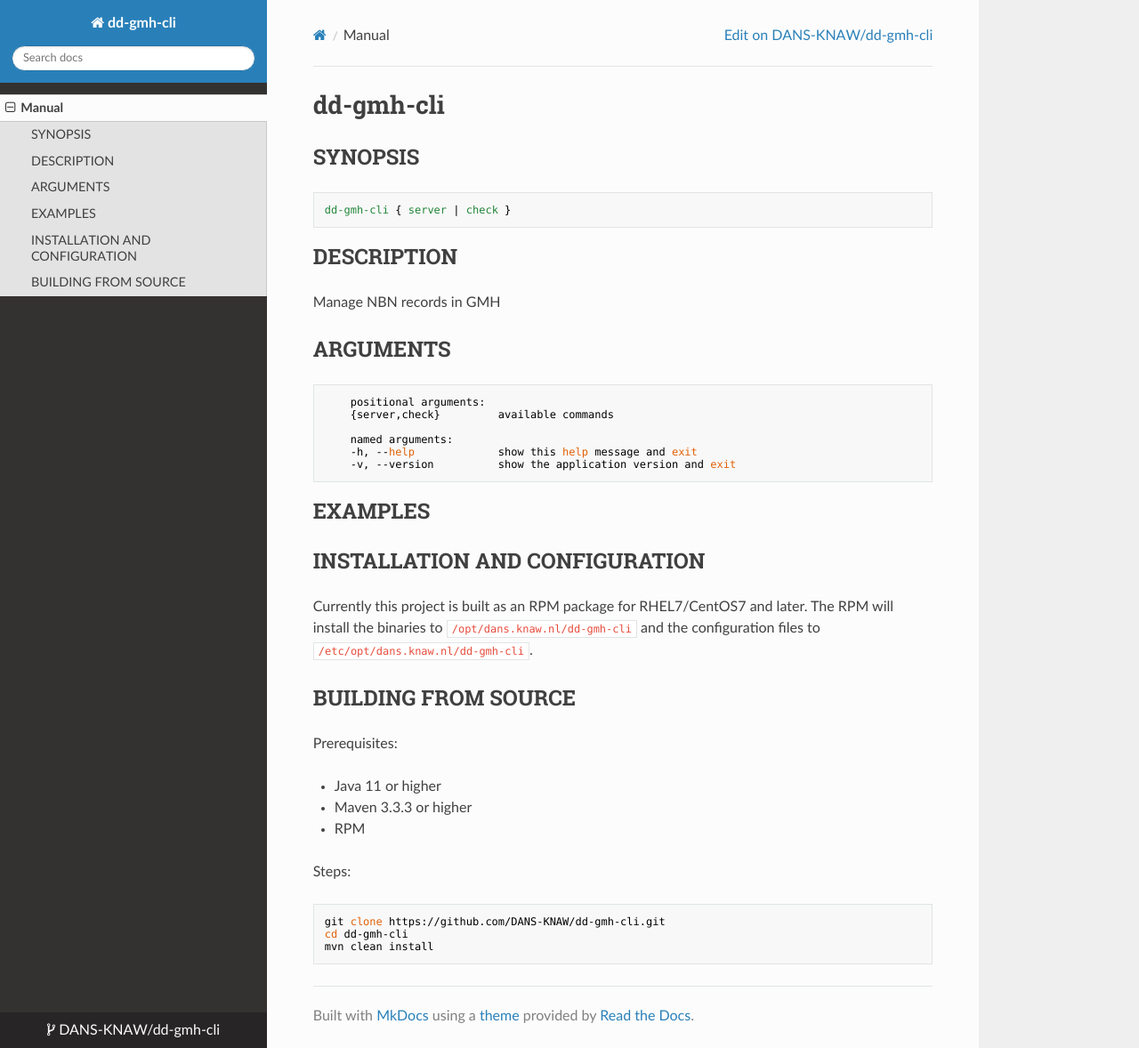
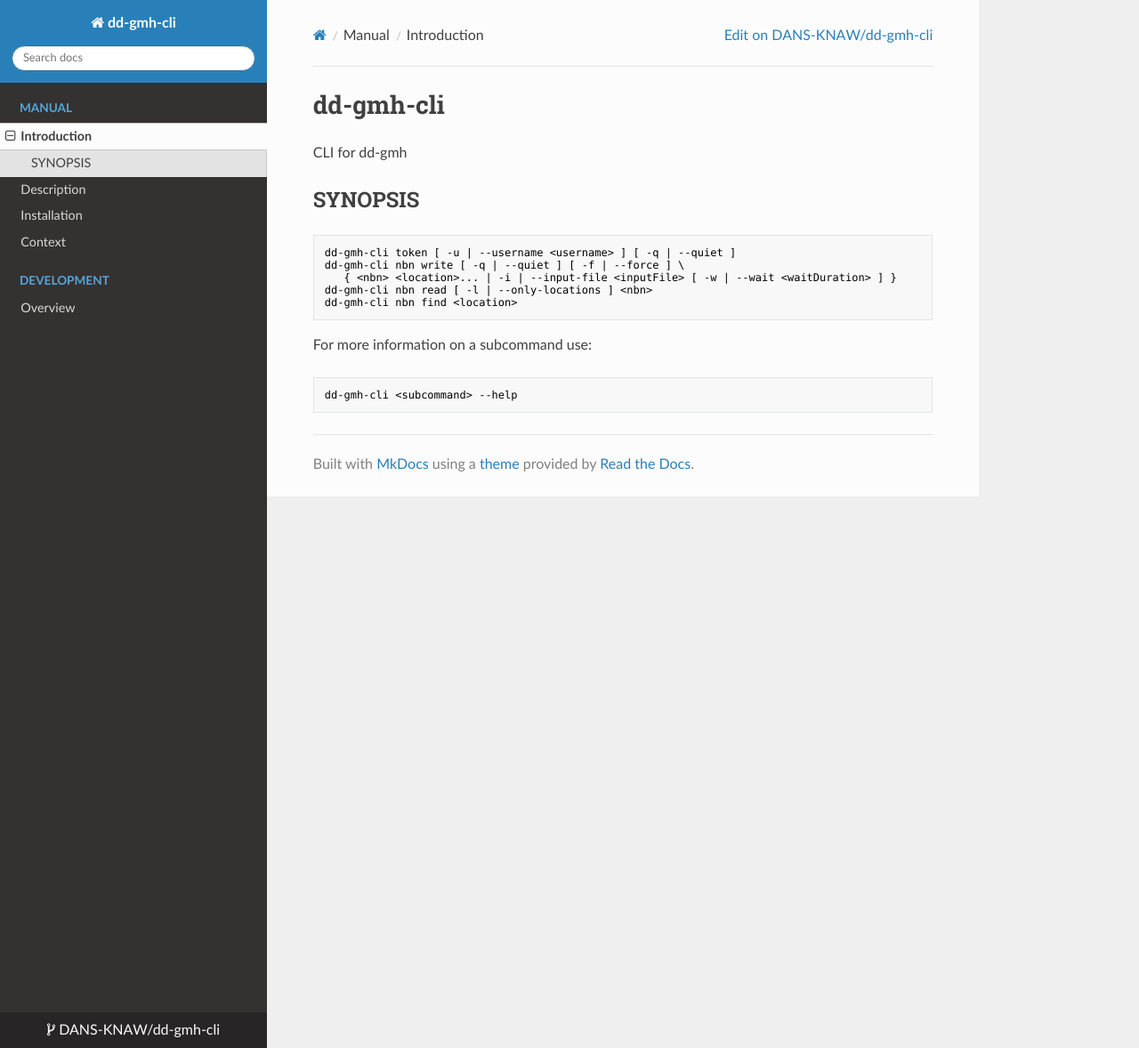
Before and after one commit to DANS-KNAW/dd-gmh-cli, an MkDocs documentation site: the page built from docs/index.md, in a window 1280 px wide and 1178 px high. Shown: the whole window at 89% size. Built offline with MkDocs 1.6.1, drawn with Linux system fonts in a browser that asks for light colours; nearby versions of some CDN libraries.

Commit message:
updated docs

````diff
--- a/docs/index.md
+++ b/docs/index.md
@@ -1,52 +1,21 @@
 dd-gmh-cli
-===========
+==========
 
-<!-- Remove this comment and extend the descriptions below -->
-
+CLI for dd-gmh
 
 SYNOPSIS
 --------
 
-    dd-gmh-cli { server | check }
+```text
+dd-gmh-cli token [ -u | --username <username> ] [ -q | --quiet ]
+dd-gmh-cli nbn write [ -q | --quiet ] [ -f | --force ] \
+   { <nbn> <location>... | -i | --input-file <inputFile> [ -w | --wait <waitDuration> ] }
+dd-gmh-cli nbn read [ -l | --only-locations ] <nbn>
+dd-gmh-cli nbn find <location>
+```
 
+For more information on a subcommand use:
 
-DESCRIPTION
------------
-
-Manage NBN records in GMH
-
-
-ARGUMENTS
----------
-
-        positional arguments:
-        {server,check}         available commands
-
-        named arguments:
-        -h, --help             show this help message and exit
-        -v, --version          show the application version and exit
-
-EXAMPLES
---------
-
-<!-- Add examples of invoking this module from the command line or via HTTP other interfaces -->
-
-
-INSTALLATION AND CONFIGURATION
-------------------------------
-Currently this project is built as an RPM package for RHEL7/CentOS7 and later. The RPM will install the binaries to
-`/opt/dans.knaw.nl/dd-gmh-cli` and the configuration files to `/etc/opt/dans.knaw.nl/dd-gmh-cli`.
-
-BUILDING FROM SOURCE
---------------------
-Prerequisites:
-
-* Java 11 or higher
-* Maven 3.3.3 or higher
-* RPM
-
-Steps:
-
-    git clone https://github.com/DANS-KNAW/dd-gmh-cli.git
-    cd dd-gmh-cli
-    mvn clean install
+```text
+dd-gmh-cli <subcommand> --help
+```
--- a/mkdocs.yml
+++ b/mkdocs.yml
@@ -22,7 +22,13 @@
 repo_url: https://github.com/DANS-KNAW/dd-gmh-cli
 
 nav:
-  - Manual: index.md
+  - Manual:
+      - Introduction: index.md
+      - Description: description.md
+      - Installation: installation.md
+      - Context: context.md
+  - Development:
+      - Overview: dev.md
 
 plugins:
   - markdownextradata
````
